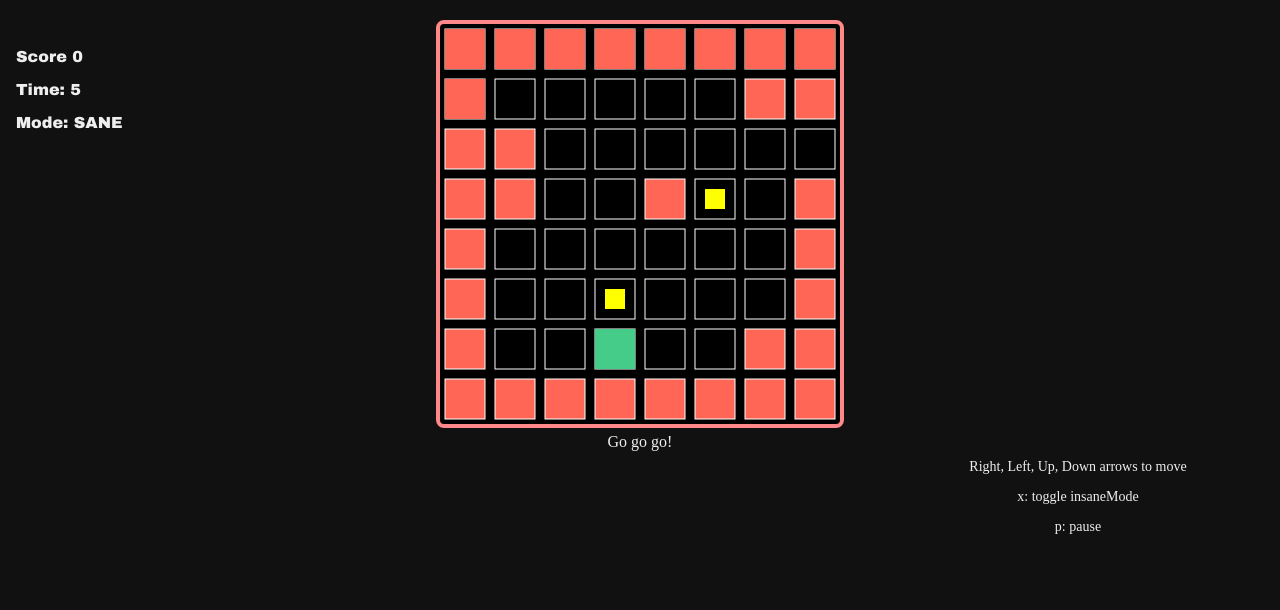
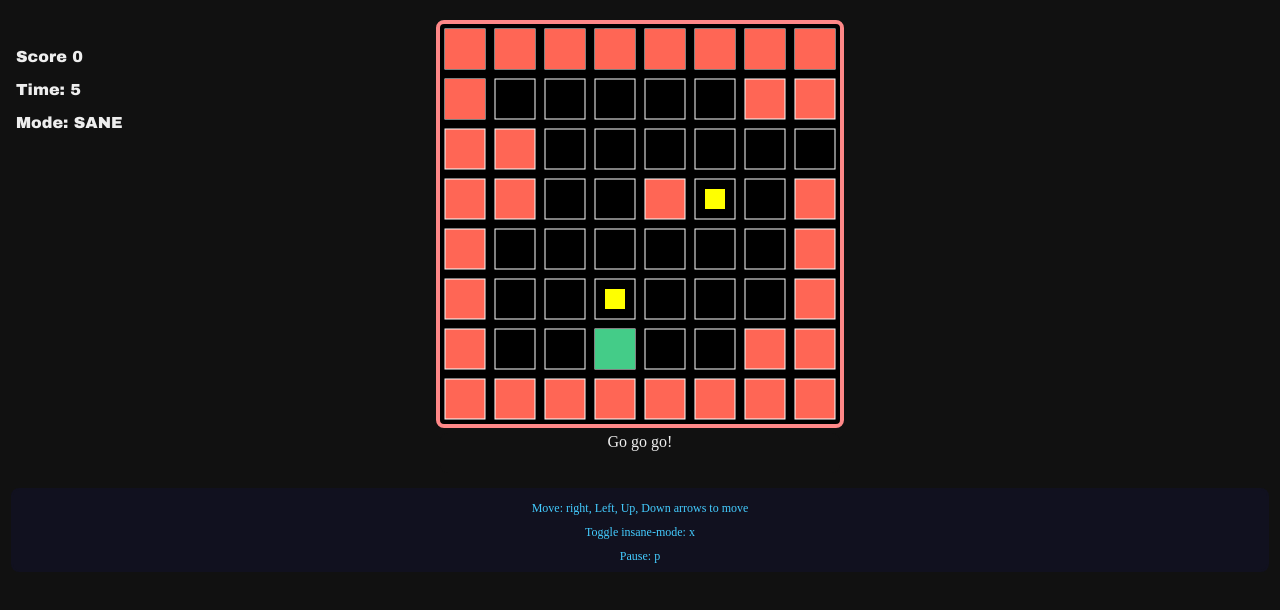
Before and after one commit to RobertPuls/galvanize-game-template, a plain HTML site: page index.html in a window 1280 px wide. Drawn offline with nearby package versions, Linux system fonts and the light colour scheme.

Commit message:
Releasing the first official source code

```diff
--- a/index.html
+++ b/index.html
@@ -7,7 +7,7 @@
 
   <title>Game</title>
 
-   <!-- required JS files -->
+  <!-- required JS files -->
   <script src="https://ajax.googleapis.com/ajax/libs/jquery/3.2.1/jquery.min.js"></script>
   <script type="text/javascript" src="js/utility.js"></script>
   <script type="text/javascript" src="js/global.js"></script>
@@ -41,10 +41,12 @@
 
   <div id="console"></div>
 
-  <div class = "help">
-    <p>Right, Left, Up, Down arrows to move</p>
-    <p>x: toggle insaneMode</p>
-    <p>p: pause</p>
+
+
+  <div class="help">
+    <p>Move: right, Left, Up, Down arrows to move</p>
+    <p>Toggle insane-mode: x</p>
+    <p>Pause: p</p>
   </div>
 
 </body>
--- a/js/factory.js
+++ b/js/factory.js
@@ -4,22 +4,22 @@ var factory = {
   brickArray: [],
   coinsArray: [],
 
-  createGridEntities: function() {
-    for (var i = 0; i < 200; i++) {
+  createGridEntities: function(numberOfGridEntites = 200) {
+    for (var i = 0; i < numberOfGridEntites; i++) {
       var gridEntity = new GridEntity();
       this.gridArray.push(gridEntity);
     }
   },
 
-  createBricks: function() {
+  createBricks: function(numBricks = 100) {
     for (var i = 0; i < 100; i++) {
       var brick = new Brick();
       this.brickArray.push(brick);
     }
   },
 
-  createCoins: function() {
-    for (var i = 0; i < 40; i++) {
+  createCoins: function(numberOfCoins = 40) {
+    for (var i = 0; i < numberOfCoins; i++) {
       var coin = new Coin();
       this.coinsArray.push(coin);
     }
--- a/js/gridEntity.js
+++ b/js/gridEntity.js
@@ -13,7 +13,7 @@ function GridEntity() {
       canvas.context.strokeStyle = settings.GRID_COLOR;
       canvas.context.strokeRect(this.x, this.y, 40, 40);
       canvas.context.stroke();
-  }
+    }
   };
 
   this.add = function(_x, _y, _row, _col, _id) {
@@ -24,8 +24,8 @@ function GridEntity() {
       this.isActive = true;
     },
 
-  this.reset = function(_x, _y, _row, _col, _id) {
-    this.x = _x;
+    this.reset = function(_x, _y, _row, _col, _id) {
+      this.x = _x;
       this.y = _y;
       this.row = _row;
       this.col = _col;
--- a/styles/style.css
+++ b/styles/style.css
@@ -67,19 +67,18 @@ canvas {
 }
 
 .help {
-  color: #EEEEEE;
-  background-color: #111111;
-  margin: -15px auto;
+  color: #44CCFF;
+  background-color: #11111F;
+  margin: 30px auto;
   text-align: center;
-  float: right;
-  width: 400px;
-  height: 100px;
+  width: 98%;
+  height: 80px;
   border-style: solid;
   border-width: 2px;
   border-radius: 8px;
-  border-color: #111111;
-  font-size: 14px;
-  margin-left: 4px;
+  border-color: #11111F;
+  font-size: 12px;
+  line-height: 1;
 }
 
 div {}
```
Also changed, not shown: menu.html (+2 -0 lines).
